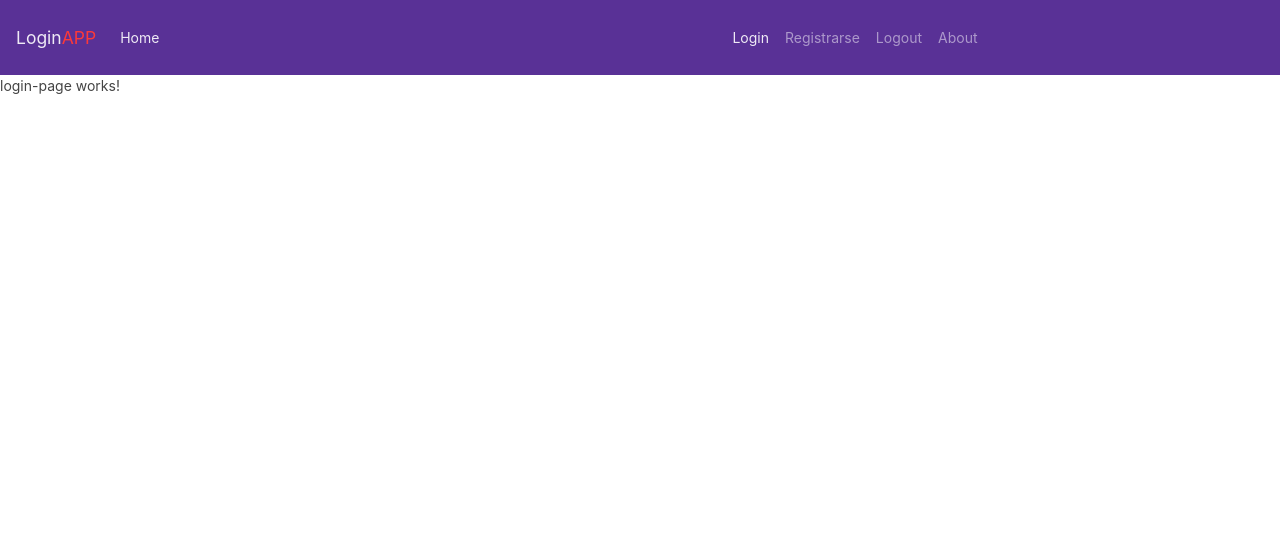
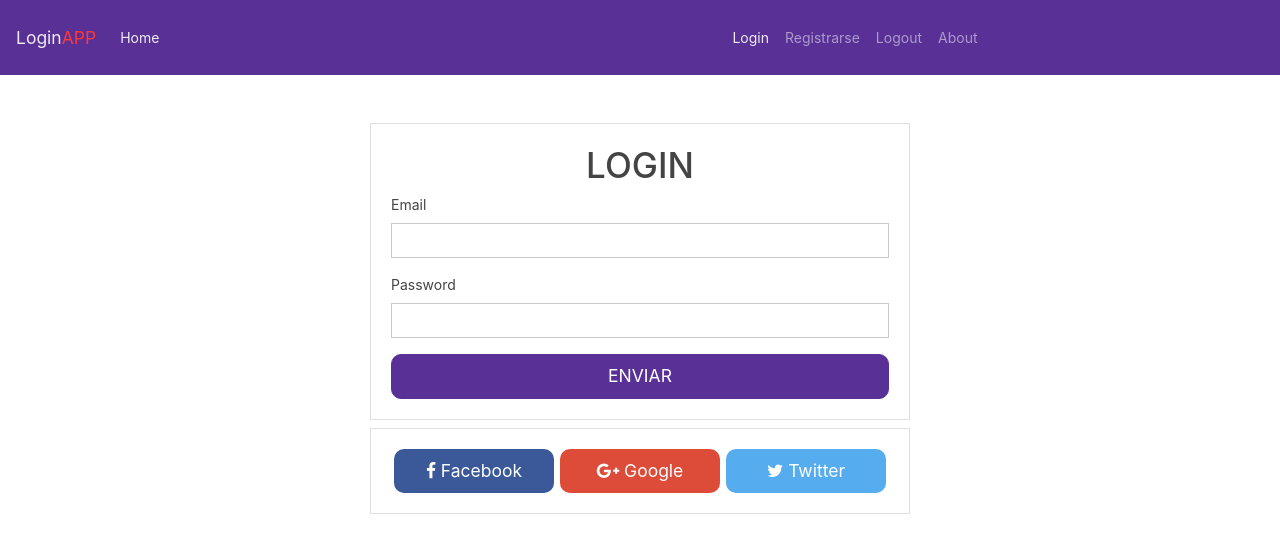
Before and after one commit to ronalfonso/loginAPP, an Angular app: page /login in a window 1280 px wide. Shown: the top 552 px of the page. Built offline with nearby package versions, Linux system fonts and the light colour scheme.

Commit message:
Maketado de registro y Login

```diff
--- a/src/app/app.component.html
+++ b/src/app/app.component.html
@@ -1,2 +1,4 @@
 <app-navbar></app-navbar>
-<router-outlet></router-outlet>
+<div class="container">
+  <router-outlet></router-outlet>
+</div>
--- a/src/app/components/home-page/home-page.component.html
+++ b/src/app/components/home-page/home-page.component.html
@@ -1,3 +1,9 @@
-<p>
-  home-page works!
-</p>
+<div class="jumbotron">
+  <h1 class="display-3">HOME PAGE!</h1>
+  <p class="lead">This is a simple hero unit, a simple jumbotron-style component for calling extra attention to featured content or information.</p>
+  <hr class="my-4">
+  <p>It uses utility classes for typography and spacing to space content out within the larger container.</p>
+  <p class="lead">
+    <a class="btn btn-primary btn-lg" href="#" role="button">Learn more</a>
+  </p>
+</div>
--- a/src/app/components/login-page/login-page.component.html
+++ b/src/app/components/login-page/login-page.component.html
@@ -1,3 +1,31 @@
-<p>
-  login-page works!
-</p>
+<div class="row">
+  <div class="col-md-6 mx-auto mt-5">
+    <div class="card">
+      <div class="card-body">
+        <h1 class="text-center">LOGIN</h1>
+        <form>
+          <div class="form-group">
+            <label for="email">Email</label>
+            <input type="email" name="email" id="email" class="form-control">
+          </div>
+          <div class="form-group">
+            <label for="password">Password</label>
+            <input type="password" name="password" id="password" class="form-control">
+          </div>
+          <input type="text" value="ENVIAR" class="btn btn-primary btn-block btn-lg">
+        </form>
+      </div>
+    </div>
+  </div>
+</div>
+<div class="row">
+  <div class="col-md-6 mx-auto mt-2">
+    <div class="card">
+      <div class="card-body d-flex justify-content-around">
+        <button class="btn btn-lg btn-facebook"><i class="fa fa-facebook"></i> Facebook</button>
+        <button class="btn btn-lg btn-google"><i class="fa fa-google-plus"></i> Google</button>
+        <button class="btn btn-lg btn-twitter"><i class="fa fa-twitter"></i> Twitter</button>
+      </div>
+    </div>
+  </div>
+</div>
--- a/src/app/components/login-page/login-page.component.scss
+++ b/src/app/components/login-page/login-page.component.scss
@@ -0,0 +1,23 @@
+.btn-facebook, .btn-google, .btn-twitter {
+  width: 32%;
+  border-radius: 10px;
+}
+
+.btn-facebook {
+  background: #3b5998;
+  color: white;
+}
+
+.btn-google {
+  background: #dd4b39;
+  color: white;
+}
+
+.btn-twitter {
+  background: #55acee;
+  color: white;
+}
+
+.btn-primary {
+  border-radius: 10px;
+}
--- a/src/app/components/not-found-page/not-found-page.component.html
+++ b/src/app/components/not-found-page/not-found-page.component.html
@@ -1,3 +1,11 @@
-<p>
-  not-found-page works!
-</p>
+<div class="row mt-5">
+  <div class="co-md-6 mx-auto text-center">
+    <div class="card">
+      <h1>Oops!</h1>
+      <h2>404 Página no encontrada</h2>
+      <div class="card-body">
+        <a href="/" class="btn btn-primary btn-lg"><span class="fa fa-home"></span> Ir a la Home Page</a>
+      </div>
+    </div>
+  </div>
+</div>
--- a/src/app/components/private-page/private-page.component.html
+++ b/src/app/components/private-page/private-page.component.html
@@ -1,3 +1,9 @@
-<p>
-  private-page works!
-</p>
+<div class="jumbotron">
+  <h1 class="display-3">PRIVATE PAGE!</h1>
+  <p class="lead">This is a simple hero unit, a simple jumbotron-style component for calling extra attention to featured content or information.</p>
+  <hr class="my-4">
+  <p>It uses utility classes for typography and spacing to space content out within the larger container.</p>
+  <p class="lead">
+    <a class="btn btn-primary btn-lg" href="#" role="button">Learn more</a>
+  </p>
+</div>
--- a/src/app/components/register-page/register-page.component.html
+++ b/src/app/components/register-page/register-page.component.html
@@ -1,3 +1,20 @@
-<p>
-  register-page works!
-</p>
+<div class="row">
+  <div class="col-md-6 mx-auto mt-5">
+    <div class="card">
+      <div class="card-body">
+        <h1 class="text-center">REGISTER</h1>
+        <form>
+          <div class="form-group">
+            <label for="email">Email</label>
+            <input type="email" name="email" id="email" class="form-control">
+          </div>
+          <div class="form-group">
+            <label for="password">Password</label>
+            <input type="password" name="password" id="password" class="form-control">
+          </div>
+          <input type="text" value="ENVIAR" class="btn btn-primary btn-block btn-lg">
+        </form>
+      </div>
+    </div>
+  </div>
+</div>
--- a/src/app/components/register-page/register-page.component.scss
+++ b/src/app/components/register-page/register-page.component.scss
@@ -0,0 +1,3 @@
+.btn-primary {
+  border-radius: 10px;
+}
```
